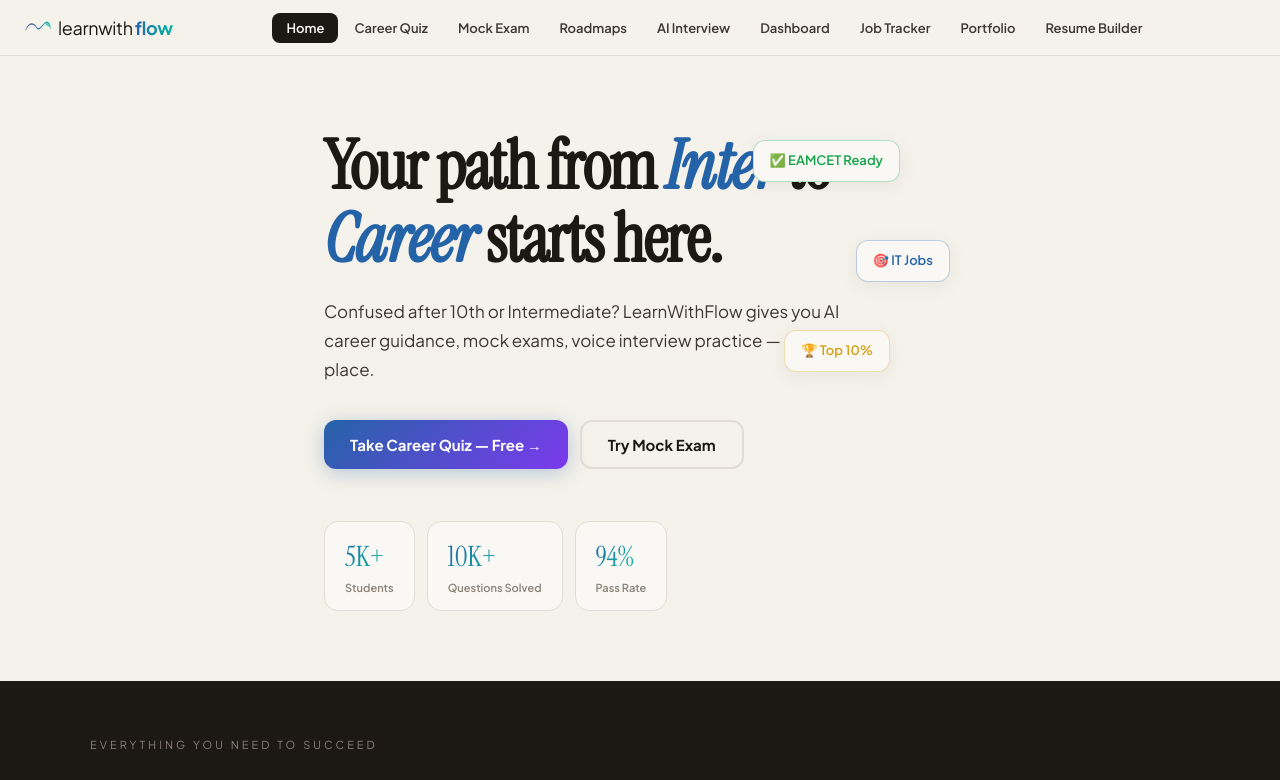
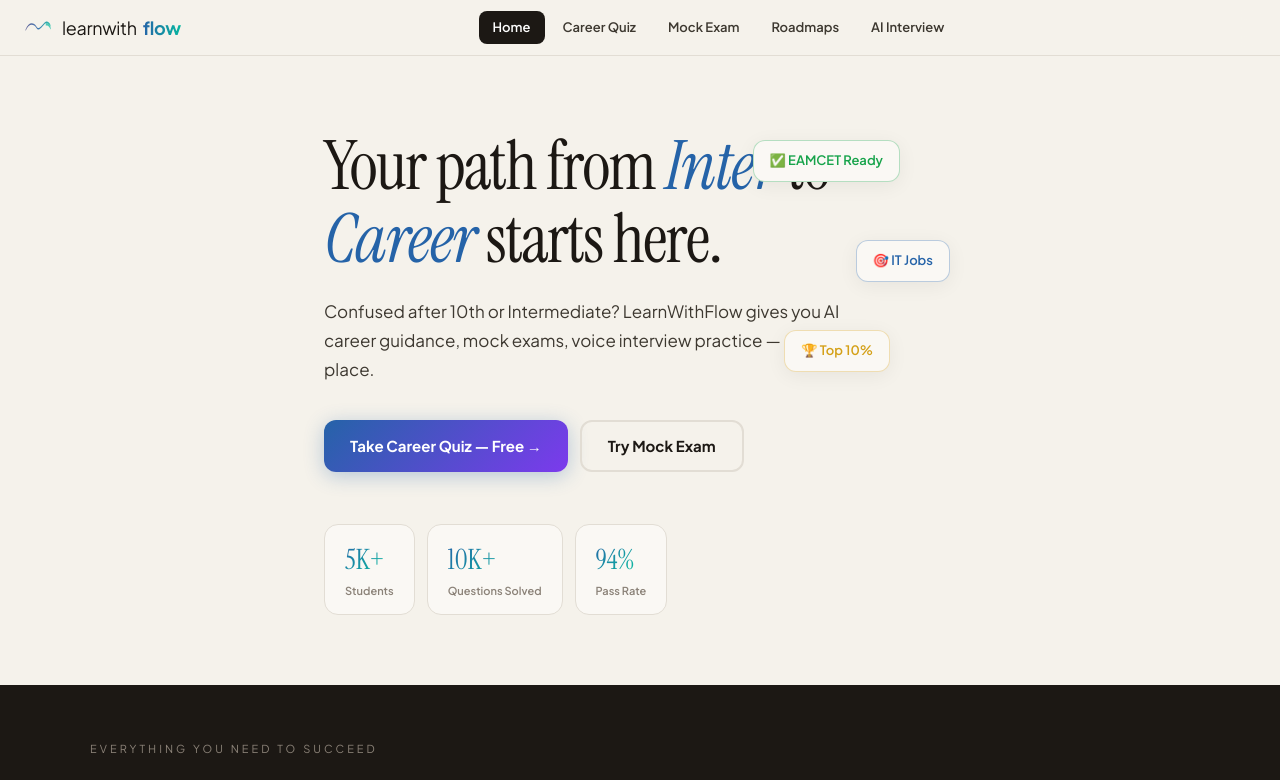
Before and after one commit to learnwithflow/learnwithflow, a Next.js app: page / in a window 1280 px wide. Shown: the top 780 px of the page. Built offline with nearby package versions, Linux system fonts and the light colour scheme.

Commit message:
Fix Tailwind styling issue and update Navbar to feature a dropdown menu

```diff
--- a/app/globals.css
+++ b/app/globals.css
@@ -1,3 +1,5 @@
+@import "tailwindcss";
+
 :root {
   --bg: #f5f2eb;
   --bg2: #ede9e0;
--- a/components/Navbar.js
+++ b/components/Navbar.js
@@ -1,28 +1,47 @@
 'use client';
-import { useState } from 'react';
+import { useState, useRef, useEffect } from 'react';
 
 export default function Navbar({ currentPage, showPage }) {
-    const [menuOpen, setMenuOpen] = useState(false);
+    const [mobileMenuOpen, setMobileMenuOpen] = useState(false);
+    const [desktopMenuOpen, setDesktopMenuOpen] = useState(false);
+    const dropdownRef = useRef(null);
 
-    const navTo = (page) => { setMenuOpen(false); showPage(page); };
-
-    const links = [
+    const mainLinks = [
         { id: 'home', label: 'Home' },
         { id: 'quiz', label: 'Career Quiz' },
         { id: 'exam', label: 'Mock Exam' },
         { id: 'roadmap', label: 'Roadmaps' },
         { id: 'interview', label: 'AI Interview' },
+    ];
+
+    const featureLinks = [
         { id: 'dashboard', label: 'Dashboard' },
         { id: 'jobtracker', label: 'Job Tracker' },
         { id: 'portfolio', label: 'Portfolio' },
         { id: 'resume', label: 'Resume Builder' },
     ];
 
+    const handleNav = (id, isMobile = false) => {
+        if (isMobile) setMobileMenuOpen(false);
+        else setDesktopMenuOpen(false);
+        showPage(id);
+    };
+
+    // Close desktop dropdown on outside click
+    useEffect(() => {
+        const handleClickOutside = (event) => {
+            if (dropdownRef.current && !dropdownRef.current.contains(event.target)) {
+                setDesktopMenuOpen(false);
+            }
+        };
+        document.addEventListener('mousedown', handleClickOutside);
+        return () => document.removeEventListener('mousedown', handleClickOutside);
+    }, []);
+
     return (
         <>
-            <nav id="main-nav">
-                <div className="nav-logo" onClick={() => navTo('home')} style={{ cursor: 'pointer', display: 'flex', alignItems: 'center', gap: 6 }}>
-                    {/* Flowing wave SVG */}
+            <nav id="main-nav" className="flex items-center justify-between px-6 h-14 bg-[#f5f2eb]/90 backdrop-blur-md border-b border-[#e2ddd4] fixed top-0 left-0 right-0 z-50">
+                <div className="nav-logo flex items-center gap-2 cursor-pointer" onClick={() => handleNav('home')}>
                     <svg width="28" height="18" viewBox="0 0 36 20" fill="none" style={{ flexShrink: 0 }}>
                         <defs>
                             <linearGradient id="logoWave" x1="0%" y1="0%" x2="100%" y2="0%">
@@ -34,43 +53,58 @@
                         <path d="M2 14 C6 4, 12 4, 16 10 C20 16, 24 6, 28 4 C30 3, 33 5, 34 8 L34 6 C33 3, 30 1, 28 2 C24 4, 20 14, 16 8 C12 2, 6 2, 2 12 Z" fill="url(#logoWave)" opacity="0.85" />
                         <path d="M28 4 C30 3, 33 5, 34 8 C34 10, 35 10, 34 12 C33 9, 31 6, 28 7 Z" fill="#06b6a0" opacity="0.7" />
                     </svg>
-                    {/* Text logo */}
-                    <span style={{
-                        fontFamily: "'Plus Jakarta Sans', sans-serif",
-                        fontWeight: 400,
-                        fontSize: 18,
-                        letterSpacing: '-0.3px',
-                        color: 'var(--ink)',
-                    }}>learnwith</span>
-                    <span style={{
-                        fontFamily: "'Plus Jakarta Sans', sans-serif",
-                        fontWeight: 700,
-                        fontSize: 18,
-                        letterSpacing: '-0.3px',
-                        background: 'linear-gradient(90deg, #2563a8, #06b6a0)',
-                        WebkitBackgroundClip: 'text',
-                        WebkitTextFillColor: 'transparent',
-                        backgroundClip: 'text',
-                        marginLeft: -4,
-                    }}>flow</span>
+                    <span style={{ fontFamily: "'Plus Jakarta Sans', sans-serif", fontWeight: 400, fontSize: 18, letterSpacing: '-0.3px', color: 'var(--ink)' }}>learnwith</span>
+                    <span style={{ fontFamily: "'Plus Jakarta Sans', sans-serif", fontWeight: 700, fontSize: 18, letterSpacing: '-0.3px', background: 'linear-gradient(90deg, #2563a8, #06b6a0)', WebkitBackgroundClip: 'text', WebkitTextFillColor: 'transparent', backgroundClip: 'text', marginLeft: -4 }}>flow</span>
                 </div>
-                <div className="nav-links">
-                    {links.map(l => (
-                        <button key={l.id} className={`nav-btn${currentPage === l.id ? ' active' : ''}`} onClick={() => navTo(l.id)}>
+
+                <div className="hidden md:flex items-center justify-center flex-1 gap-1">
+                    {mainLinks.map(l => (
+                        <button key={l.id} className={`nav-btn${currentPage === l.id ? ' active' : ''}`} onClick={() => handleNav(l.id)}>
                             {l.label}
                         </button>
                     ))}
                 </div>
-                <div style={{ display: 'flex', alignItems: 'center', gap: 10 }}>
-                    <button className={`hamburger${menuOpen ? ' open' : ''}`} onClick={() => setMenuOpen(!menuOpen)} aria-label="Menu">
+
+                <div className="flex items-center" ref={dropdownRef}>
+                    {/* Mobile Hamburger Button */}
+                    <button className={`hamburger flex md:hidden ${mobileMenuOpen ? 'open' : ''} !p-2 rounded-lg hover:bg-black/5 transition-colors origin-center`} onClick={() => setMobileMenuOpen(!mobileMenuOpen)} aria-label="Menu">
                         <span /><span /><span />
                     </button>
+
+                    {/* Desktop Hamburger Button */}
+                    <button className={`hamburger hidden md:flex ${desktopMenuOpen ? 'open' : ''} !p-2 rounded-lg hover:bg-black/5 transition-colors origin-center ml-2`} onClick={() => setDesktopMenuOpen(!desktopMenuOpen)} aria-label="More Features">
+                        <span /><span /><span />
+                    </button>
+
+                    {/* Desktop Dropdown */}
+                    {desktopMenuOpen && (
+                        <div className="hidden md:block absolute top-[52px] right-4 w-52 bg-white rounded-xl shadow-[0_8px_30px_rgb(0,0,0,0.12)] border border-gray-100 py-2 animate-in fade-in slide-in-from-top-2 z-50">
+                            <div className="px-4 py-2 text-[10px] font-bold text-gray-400 uppercase tracking-widest">Career Copilot</div>
+                            {featureLinks.map(l => (
+                                <button
+                                    key={l.id}
+                                    onClick={() => handleNav(l.id)}
+                                    className={`w-full text-left px-4 py-2.5 text-sm font-semibold transition-colors flex items-center gap-2 ${currentPage === l.id ? 'text-blue-700 bg-blue-50/70 border-l-2 border-blue-600' : 'text-gray-700 hover:bg-gray-50 border-l-2 border-transparent hover:text-blue-600'}`}
+                                >
+                                    {l.label}
+                                </button>
+                            ))}
+                        </div>
+                    )}
                 </div>
             </nav>
 
-            <div className={`mobile-drawer${menuOpen ? ' open' : ''}`}>
-                {links.map(l => (
-                    <button key={l.id} className="mob-btn" onClick={() => navTo(l.id)}>{l.label}</button>
+            {/* Mobile Drawer */}
+            <div className={`mobile-drawer${mobileMenuOpen ? ' open' : ''}`}>
+                <div className="text-xs font-bold text-gray-500 uppercase tracking-wider pl-2 pt-2">Main Features</div>
+                {mainLinks.map(l => (
+                    <button key={l.id} className={`mob-btn ${currentPage === l.id ? 'text-blue-700 bg-blue-50' : 'text-gray-800'}`} onClick={() => handleNav(l.id, true)}>{l.label}</button>
+                ))}
+
+                <div className="border-t border-gray-200 my-2"></div>
+                <div className="text-xs font-bold text-gray-500 uppercase tracking-wider pl-2 pt-2">Career Tools</div>
+                {featureLinks.map(l => (
+                    <button key={l.id} className={`mob-btn ${currentPage === l.id ? 'text-blue-700 bg-blue-50' : 'text-gray-800'}`} onClick={() => handleNav(l.id, true)}>{l.label}</button>
                 ))}
             </div>
         </>
```
